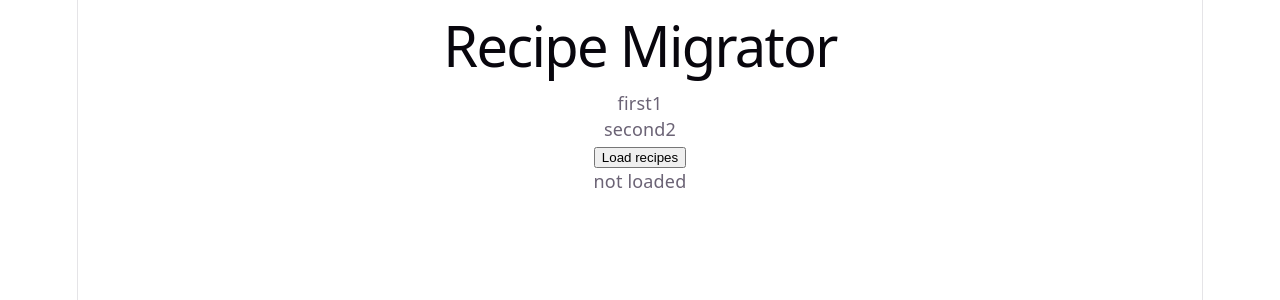
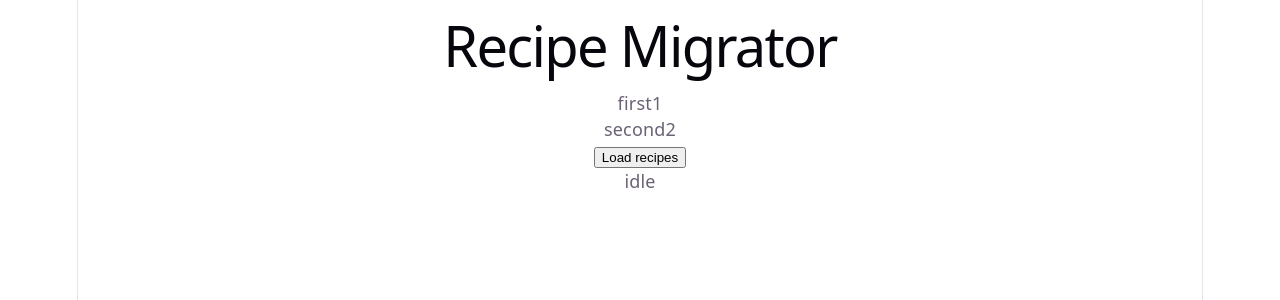
Before and after one commit to omlnaut/RecipeMigrator, a React (Vite) app: page / in a window 1280 px wide. Shown: the top 300 px of the page. Built offline with nearby package versions, Linux system fonts and the light colour scheme.

Commit message:
render using loadState

```diff
--- a/src/App.tsx
+++ b/src/App.tsx
@@ -1,11 +1,14 @@
 import { useEffect, useState } from "react";
 import { RecipeRow } from "./components/RecipeRow";
 import type { RecipeSummary } from "./types/recipe";
+import { describe, type LoadState } from "./types/load-state";
 
 function App() {
+  const [loadingState, setLoadingState] = useState<LoadState<string>>({
+    status: "idle",
+  });
   const [selectedIds, setSelectedIds] = useState<string[]>([]);
-  const [text, setText] = useState<string>("not loaded");
-  const [shouldLoad, setShouldLoad] = useState<boolean>(false);
+  const [alreadyLoaded, setAlreadyLoaded] = useState<boolean>(false);
 
   function onToggle(id: string) {
     setSelectedIds((prev) =>
@@ -15,15 +18,20 @@ function App() {
 
   useEffect(() => {
     async function load() {
-      if (!shouldLoad) {
+      if (!alreadyLoaded) {
         return;
       }
-      const response = await fetch("/cookbook_recipes.xml");
-      const text = await response.text();
-      setText(text);
+      setLoadingState({ status: "loading" });
+      try {
+        const response = await fetch("/cookbook_recipes.xml");
+        const text = await response.text();
+        setLoadingState({ status: "ready", data: text });
+      } catch {
+        setLoadingState({ status: "error", message: "error loading recipes" });
+      }
     }
     load();
-  }, [shouldLoad]);
+  }, [alreadyLoaded]);
 
   const recipes: RecipeSummary[] = [
     { id: "1", name: "first" },
@@ -41,10 +49,13 @@ function App() {
           onToggle={onToggle}
         ></RecipeRow>
       ))}
-      <button disabled={shouldLoad} onClick={() => setShouldLoad(true)}>
-        Load recipes
-      </button>
-      <p>{text}</p>
+      <p>
+        <button disabled={alreadyLoaded} onClick={() => setAlreadyLoaded(true)}>
+          Load recipes
+        </button>
+        <br />
+        {describe(loadingState)}
+      </p>
     </div>
   );
 }
--- a/src/types/load-state.ts
+++ b/src/types/load-state.ts
@@ -1,17 +1,14 @@
-type LoadState<T> =
-    | {status: "idle"}
-    | {status: "loading"}
-    | {status: "error", message: string}
-    | {status: "ready", data: T}
+export type LoadState<T> =
+  | { status: "idle" }
+  | { status: "loading" }
+  | { status: "error"; message: string }
+  | { status: "ready"; data: T };
 
-
-function assertNever(x: never): never
-{
+function assertNever(x: never): never {
   throw new Error(`Unhandled case: ${JSON.stringify(x)}'`);
 }
 
-function describe<T>(s: LoadState<T>): string
-{
+export function describe<T>(s: LoadState<T>): string {
   switch (s.status) {
     case "idle":
       return "idle";
@@ -26,6 +23,6 @@ function describe<T>(s: LoadState<T>): string
   }
 }
 
-const s : LoadState<string> = {status: "idle"};
+const s: LoadState<string> = { status: "idle" };
 
 console.log(describe(s));
```
Lines whose indentation alone changed are shown as unchanged.
